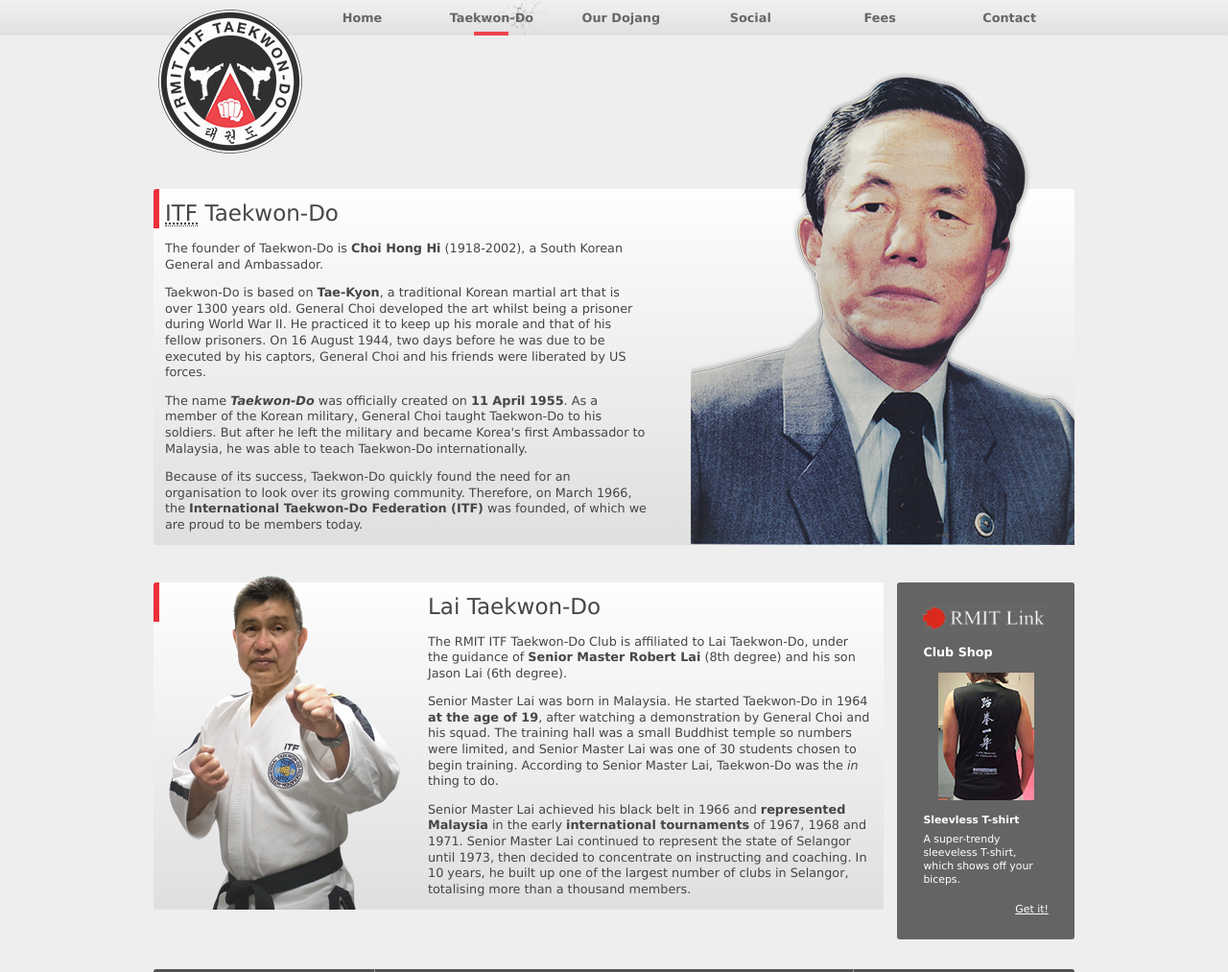
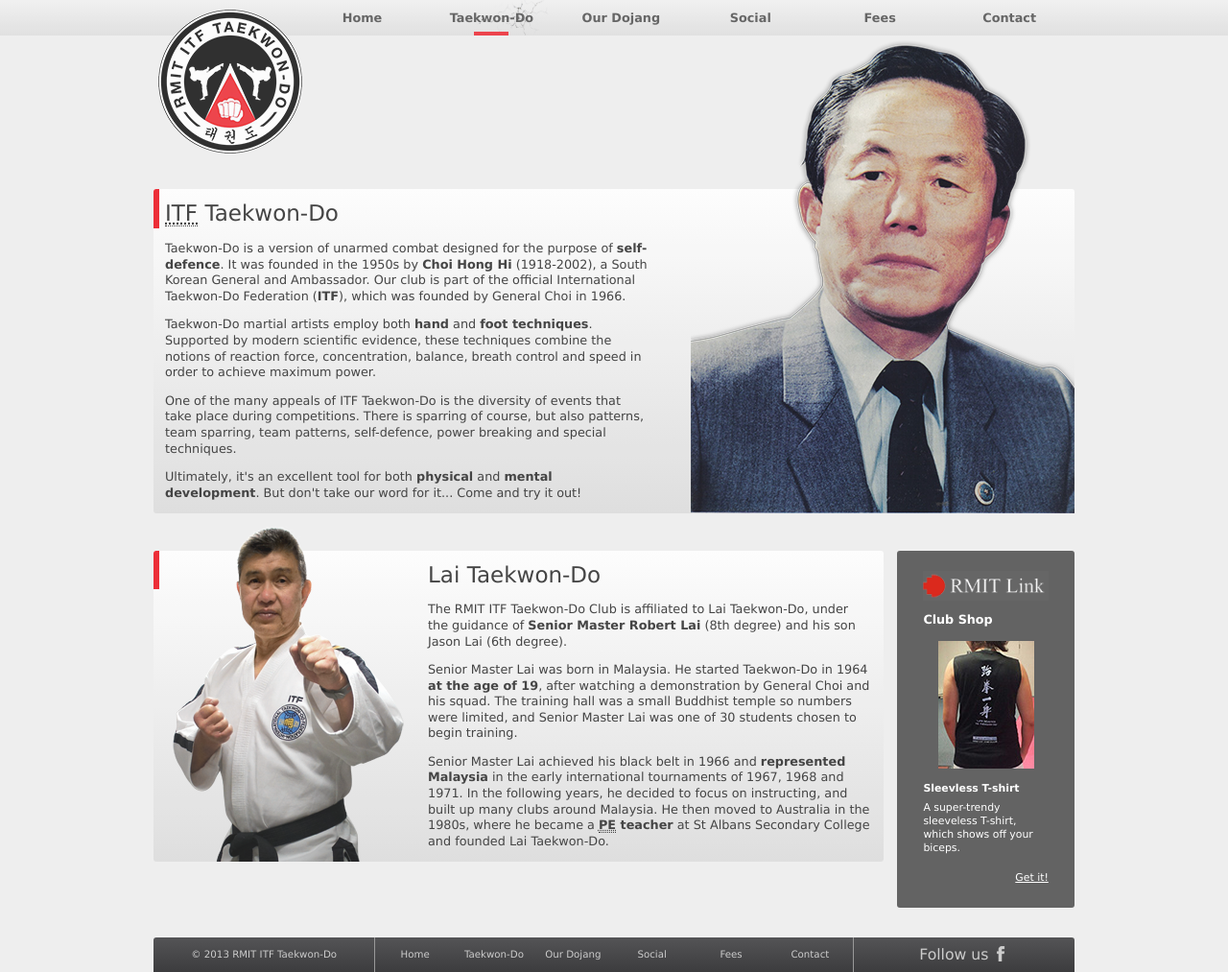
Before and after one commit to axelboc/website-rmittkd, a PHP site: page /tkd.php in a window 1280 px wide. Shown: the whole page at 96% size. Run offline with PHP 8.4, Linux system fonts and the light colour scheme; some libraries are stand-ins or nearby versions.

Commit message:
TKD page copy + CSS tweaks for images

```diff
--- a/src/css/modules-tkd.css
+++ b/src/css/modules-tkd.css
@@ -11,7 +11,6 @@
 
 }
 
-/* Image is absolutely positioned */
 @media (min-width: 50em) {
 
 	.itf-section {
@@ -23,6 +22,7 @@
 		position: absolute;
 		right: 0;
 		bottom: 0;
+		max-width: 340px;
 	}
 
 	.itf-content {
@@ -31,20 +31,25 @@
 
 }
 
-@media (min-width: 50em) and (max-width: 59.99em) {
 
-	.itf-section {
-		margin-bottom: 6em;
-	}
+@media (min-width: 60em) {
 
 	.itf-image {
-		max-width: 350px;
+		max-width: 100%;
 	}
 
 }
 
 
 /* ===== SM Lai's image ===== */
+
+@media (max-width: 49.99em) {
+
+	.lai-image {
+		position: relative;
+		left: .5em;
+	}
+}
 
 @media (min-width: 50em) {
 
@@ -58,6 +63,7 @@
 		bottom: 0;
 		width: auto;
 		margin-bottom: 0;
+		max-width: 40%;
 	}
 
 	.lai-heading {
@@ -69,3 +75,29 @@
 	}
 
 }
+
+@media (min-width: 53em) {
+
+	.lai-image {
+		max-width: 35%;
+		left: 1em;
+	}
+
+}
+
+@media (min-width: 56em) {
+
+	.lai-image {
+		max-width: 33%;
+	}
+
+}
+
+@media (min-width: 60em) {
+
+	.lai-image {
+		max-width: 100%;
+		left: .3em;
+	}
+
+}
--- a/src/tkd.php
+++ b/src/tkd.php
@@ -22,10 +22,10 @@
 				<h1 class="section-heading"><abbr title="International Taekwon-Do Federation">ITF</abbr> Taekwon-Do</h1>
 				<img class="itf-image hero img-mob-left img-tab-left respimg-fit lazy-loading" src="" data-src="images/hero/hero-tkd-suffix.png" width="400" height="502" alt="">
 				<div class="itf-content section-content">
-					<p>The founder of Taekwon-Do is <strong>Choi Hong Hi</strong> (1918-2002), a South Korean General and Ambassador.</p>
-					<p>Taekwon-Do is based on <strong>Tae-Kyon</strong>, a traditional Korean martial art that is over 1300 years old. General Choi developed the art whilst being a prisoner during World War II. He practiced it to keep up his morale and that of his fellow prisoners. On 16 August 1944, two days before he was due to be executed by his captors, General Choi and his friends were liberated by US forces.</p>
-					<p>The name <em><strong>Taekwon-Do</strong></em> was officially created on <strong>11 April 1955</strong>. As a member of the Korean military, General Choi taught Taekwon-Do to his soldiers. But after he left the military and became Korea's first Ambassador to Malaysia, he was able to teach Taekwon-Do internationally.</p>
-					<p>Because of its success, Taekwon-Do quickly found the need for an organisation to look over its growing community. Therefore, on March 1966, the <strong>International Taekwon-Do Federation (ITF)</strong> was founded, of which we are proud to be members today.</p>
+					<p>Taekwon-Do is a version of unarmed combat designed for the purpose of <strong>self-defence</strong>. It was founded in the 1950s by <strong>Choi Hong Hi</strong> (1918-2002), a South Korean General and Ambassador. Our club is part of the official International Taekwon-Do Federation (<strong>ITF</strong>), which was founded by General Choi in 1966.</p>
+					<p>Taekwon-Do martial artists employ both <strong>hand</strong> and <strong>foot techniques</strong>. Supported by modern scientific evidence, these techniques combine the notions of reaction force, concentration, balance, breath control and speed in order to achieve maximum power.</p>
+					<p>One of the many appeals of ITF Taekwon-Do is the diversity of events that take place during competitions. There is sparring of course, but also patterns, team sparring, team patterns, self-defence, power breaking and special techniques.</p>
+					<p>Ultimately, it's an excellent tool for both <strong>physical</strong> and <strong>mental development</strong>. But don't take our word for it... Come and try it out!</p>
 				</div>
 			</header>
 			<div class="row">
@@ -35,8 +35,8 @@
 						<img class="lai-image img-mob-left img-tab-left respimg-fit lazy-loading" src="" data-src="images/sm-lai-suffix.png" width="270" height="350" alt="">
 						<div class="lai-content section-content">
 							<p>The RMIT ITF Taekwon-Do Club is affiliated to Lai Taekwon-Do, under the guidance of <strong>Senior Master Robert Lai</strong> (8th degree) and his son Jason Lai (6th degree).</p>
-							<p>Senior Master Lai was born in Malaysia. He started Taekwon-Do in 1964 <strong>at the age of 19</strong>, after watching a demonstration by General Choi and his squad. The training hall was a small Buddhist temple so numbers were limited, and Senior Master Lai was one of 30 students chosen to begin training. According to Senior Master Lai, Taekwon-Do was the <em>in</em> thing to do.</p>
-							<p>Senior Master Lai achieved his black belt in 1966 and <strong>represented Malaysia</strong> in the early <strong>international tournaments</strong> of 1967, 1968 and 1971. Senior Master Lai continued to represent the state of Selangor until 1973, then decided to concentrate on instructing and coaching. In 10 years, he built up one of the largest number of clubs in Selangor, totalising more than a thousand members.</p>
+							<p>Senior Master Lai was born in Malaysia. He started Taekwon-Do in 1964 <strong>at the age of 19</strong>, after watching a demonstration by General Choi and his squad. The training hall was a small Buddhist temple so numbers were limited, and Senior Master Lai was one of 30 students chosen to begin training.</p>
+							<p>Senior Master Lai achieved his black belt in 1966 and <strong>represented Malaysia</strong> in the early international tournaments of 1967, 1968 and 1971. In the following years, he decided to focus on instructing, and built up many clubs around Malaysia. He then moved to Australia in the 1980s, where he became a <strong><abbr title="Physical Education">PE</abbr> teacher</strong> at St Albans Secondary College and founded Lai Taekwon-Do.</p>
 						</div>
 					</section>
 				</div>
```
